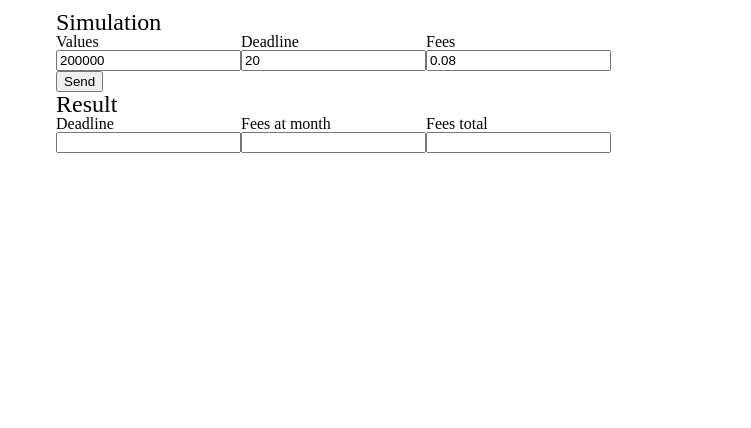
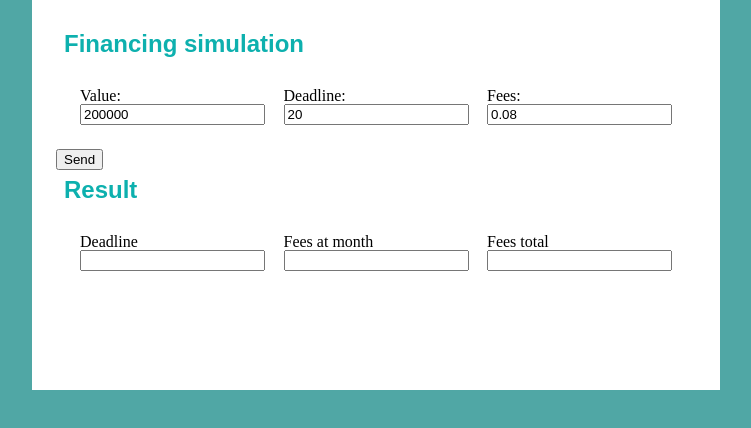
Before and after one commit to drzbraz/web-developer-fundamentals, a plain HTML site: page challenger/index.html in a window 1280 px wide. Shown: the whole page, without its empty margins (264-1015 px from the left). Drawn offline with Linux system fonts and the light colour scheme.

Commit message:
💄 - add css style

```diff
--- a/challenger/index.html
+++ b/challenger/index.html
@@ -10,18 +10,18 @@
         <form action="">
 
 
-            <h1 class="title">Simulation</h1>
+            <h1 class="title">Financing simulation</h1>
             <div class="inputField">
             <div>
-                <h5>Values</h5>
+                <h5>Value:</h5>
                 <input id="price" type="number"  value="200000">
             </div>
             <div>
-                <h5>Deadline</h5>
+                <h5>Deadline:</h5>
                 <input id="deadline" type="number" value="20">
             </div>
             <div>
-                <h5>Fees</h5>
+                <h5>Fees:</h5>
                 <input id="fees" type="number" value="0.08">
             </div>
         </div>
--- a/challenger/styles.css
+++ b/challenger/styles.css
@@ -127,16 +127,28 @@ table {
     border-collapse: collapse;
     border-spacing: 0;
 }
+
+body {
+    background-color: #50a7a5;
+}
 .content {
     margin: auto;
     width: 50%;
-    padding: 10px;
+    padding: 24px;
+    background-color: white;
+    min-height: 342px;
 }
 
 .title {
     font-size: 24px;
+    font-weight: bold;
+    font-family: sans-serif;
+    color: #0db0ae;
+    padding: 8px;
 }
 .inputField {
     display: flex;
     align-items: center;
+    justify-content: space-between;
+    padding: 24px;
 }
```
